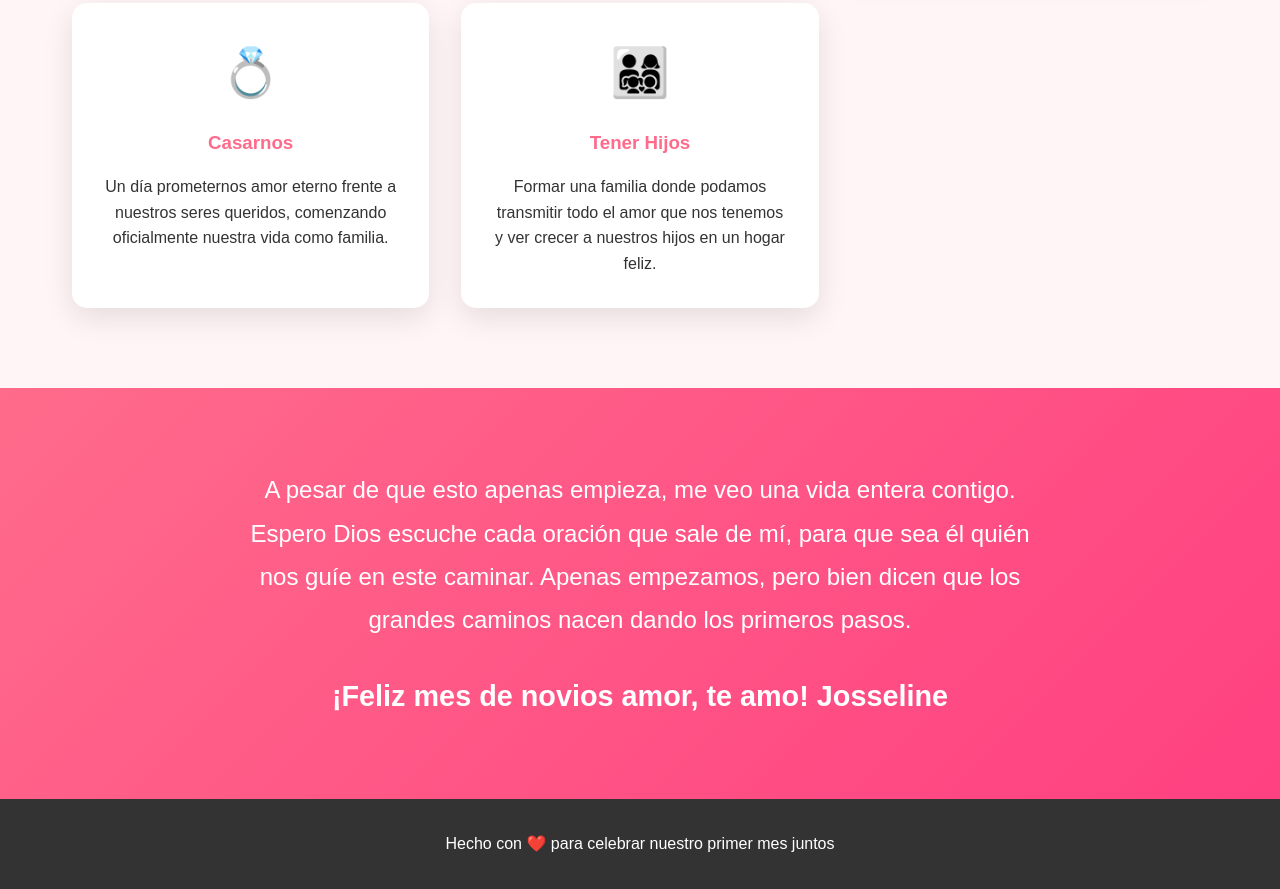
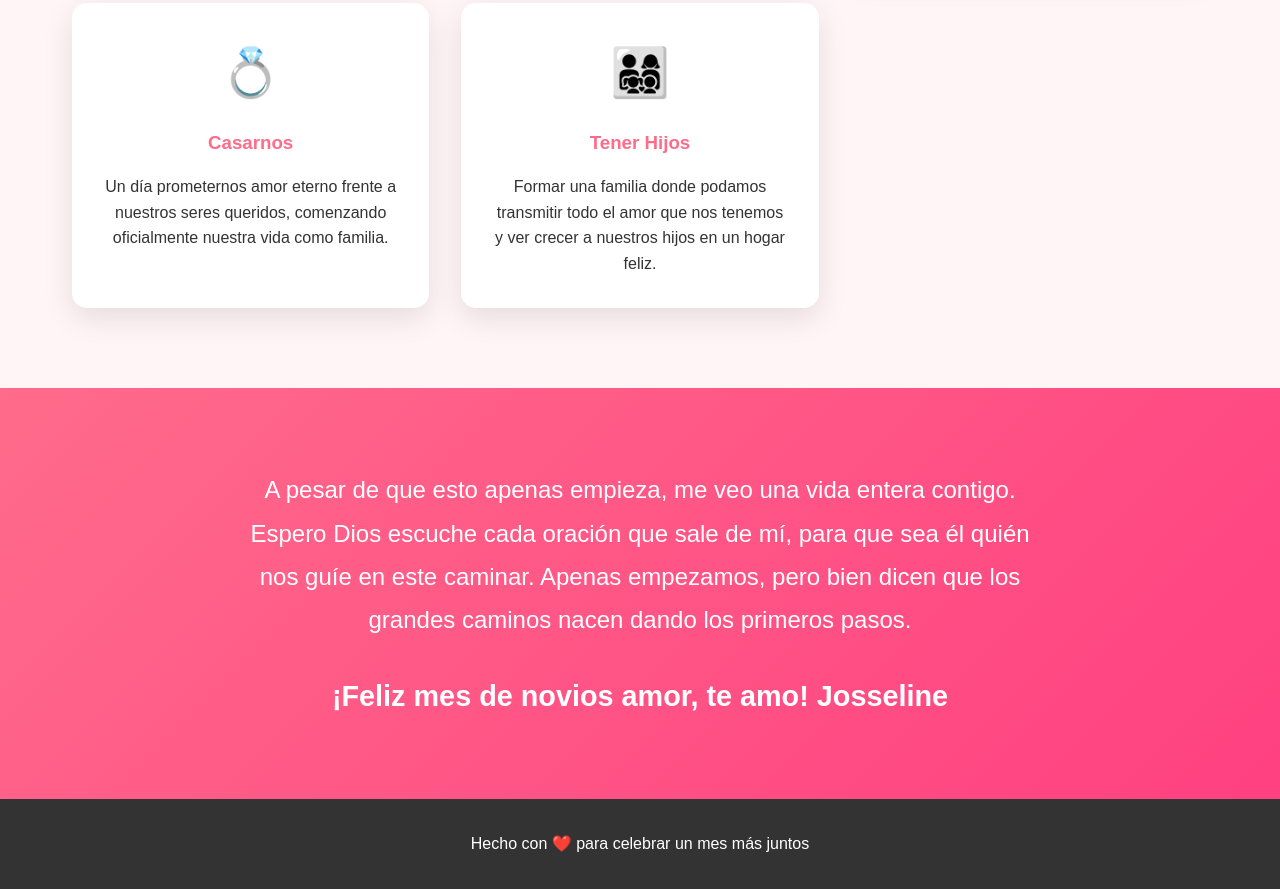
Before and after one commit to tecnojavier/mes_JyJ, a plain HTML site: page index.html in a window 1280 px wide. Shown: the part 2483-3372 px from the top of the page. Drawn offline with Linux system fonts and the light colour scheme.

Commit message:
index.html

```diff
--- a/index.html
+++ b/index.html
@@ -205,7 +205,7 @@
     <!-- Footer -->
     <footer>
       <div class="container">
-        <p>Hecho con ❤️ para celebrar nuestro primer mes juntos</p>
+        <p>Hecho con ❤️ para celebrar un mes más juntos</p>
       </div>
     </footer>
 
```
